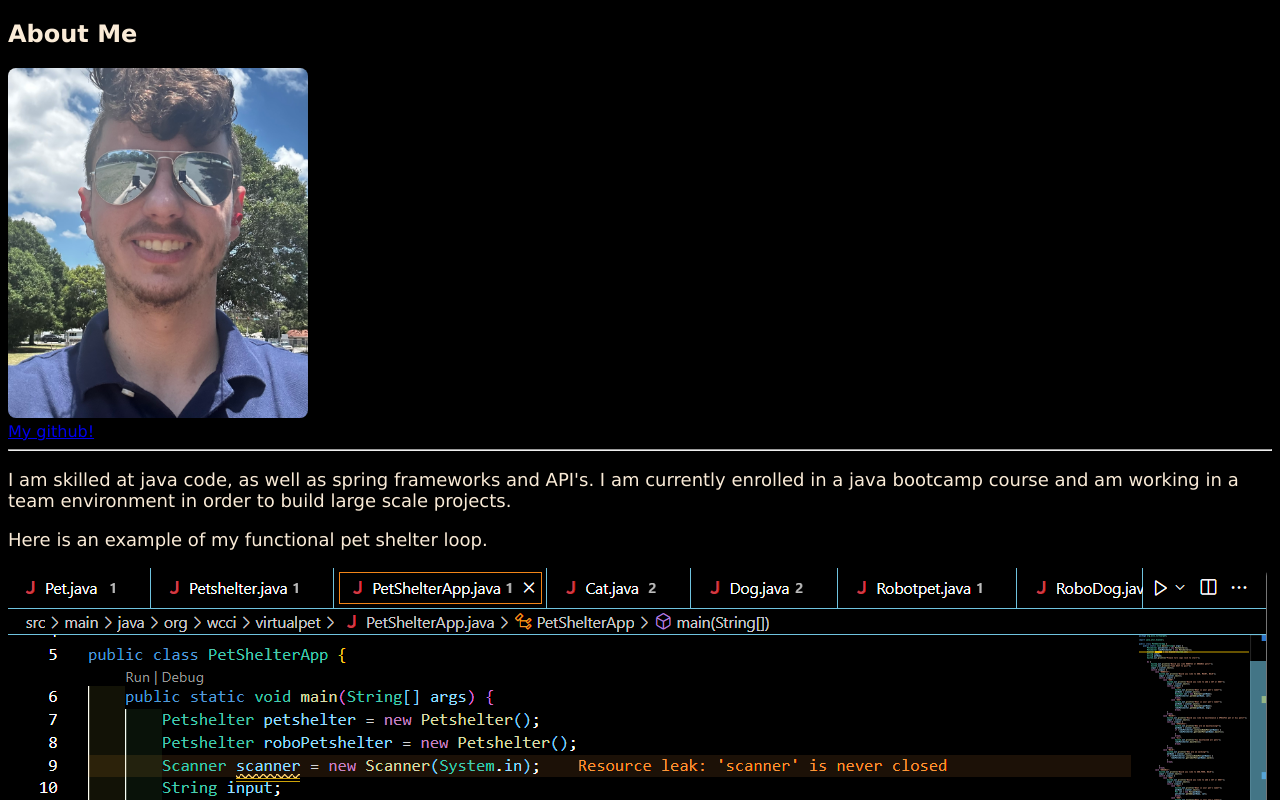
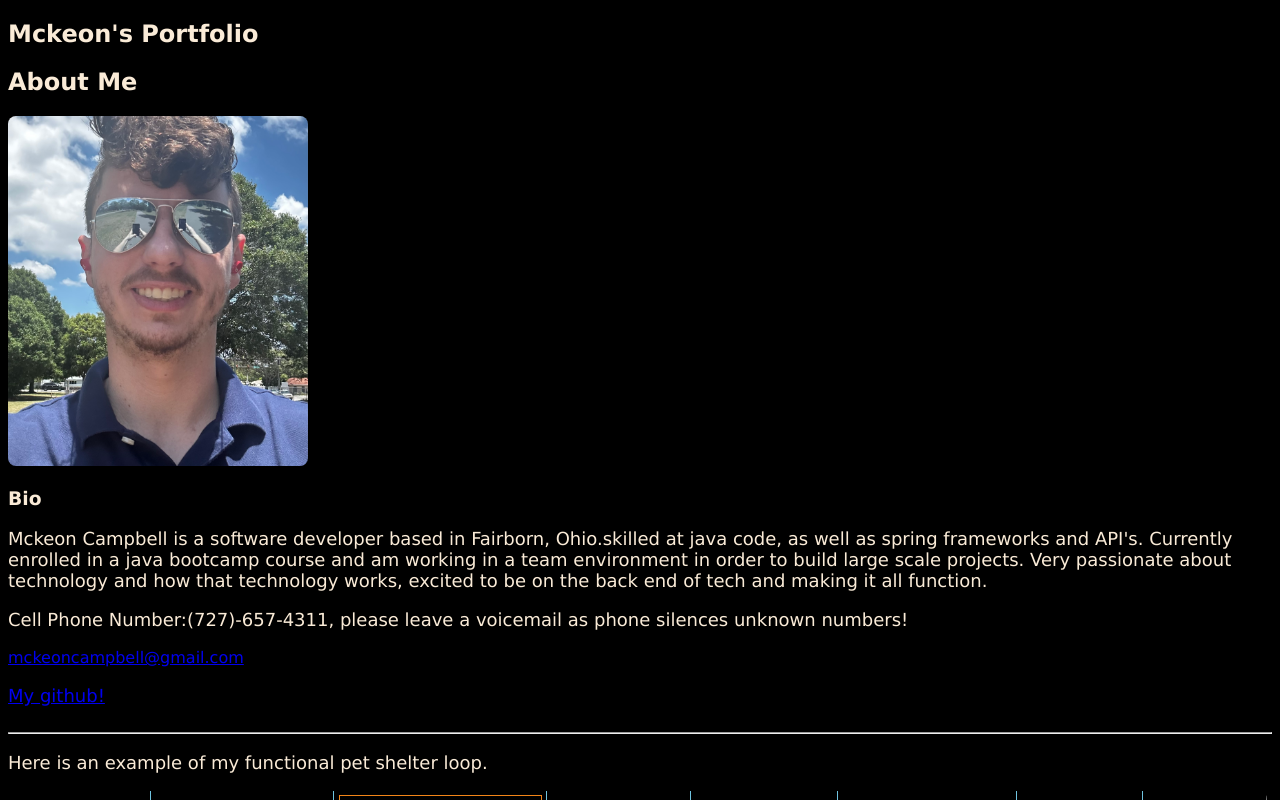
Before and after one commit to Mckeon-Campbell/Mckeon-Campbell.github.io, a plain HTML site: page index.html in a window 1280 px wide. Shown: the top 800 px of the page. Drawn offline with Linux system fonts and the light colour scheme.

Commit message:
bio and about me links

```diff
--- a/index.html
+++ b/index.html
@@ -15,10 +15,19 @@
         <div>
             <div class="container">
                 <section>
+                    <h1>Mckeon's Portfolio</h1>
                     <h2>About Me</h2>
                     <img src="\images\IMG-0628.jpg"
                     style="width: 300px;height: 350px;object-fit: cover;"
                     alt="Mckeon Campbell">
+                    <h3>Bio</h3>
+                    <p>Mckeon Campbell is a software developer based in Fairborn, Ohio.skilled at java code, as well as spring frameworks and API's.
+                        Currently enrolled in a java bootcamp course and am working in a team
+                        environment in order to build large scale projects. Very passionate about technology and how that technology works, excited to be on the back end of tech and making it all function.</p>
+                    <p>Cell Phone Number:(727)-657-4311, please leave a voicemail as phone silences unknown numbers!</p>
+                    <a href="mailto:mckeoncampbell@gmail.com">mckeoncampbell@gmail.com</a>
+
+                    <p><a href="https://github.com/Mckeon-Campbell">My github!</a></p>
                 </section>
         </div>
     </body>
@@ -27,14 +36,10 @@
 
 
     <header>
-      <a href="https://github.com/Mckeon-Campbell">My github!</a>
+
     </header>
     <hr />
-    <p>
-      I am skilled at java code, as well as spring frameworks and API's. I am
-      currently enrolled in a java bootcamp course and am working in a team
-      environment in order to build large scale projects.
-    </p>
+
 
     <p>Here is an example of my functional pet shelter loop.</p>
     <div class="container">
--- a/style.css
+++ b/style.css
@@ -12,6 +12,9 @@ h1 {
 h2{
     color: antiquewhite;
 }
+h3{
+    color: antiquewhite;
+}
 p {
   color:antiquewhite;
 
```
